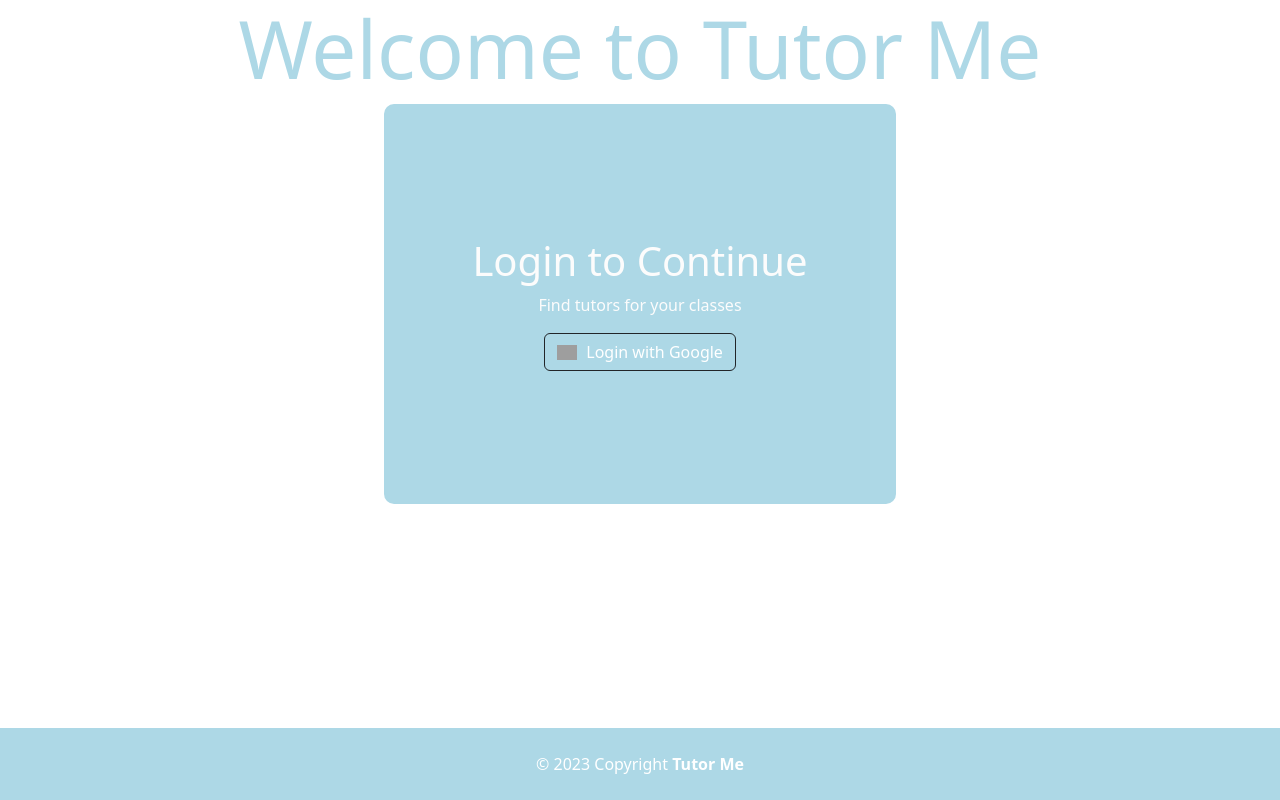
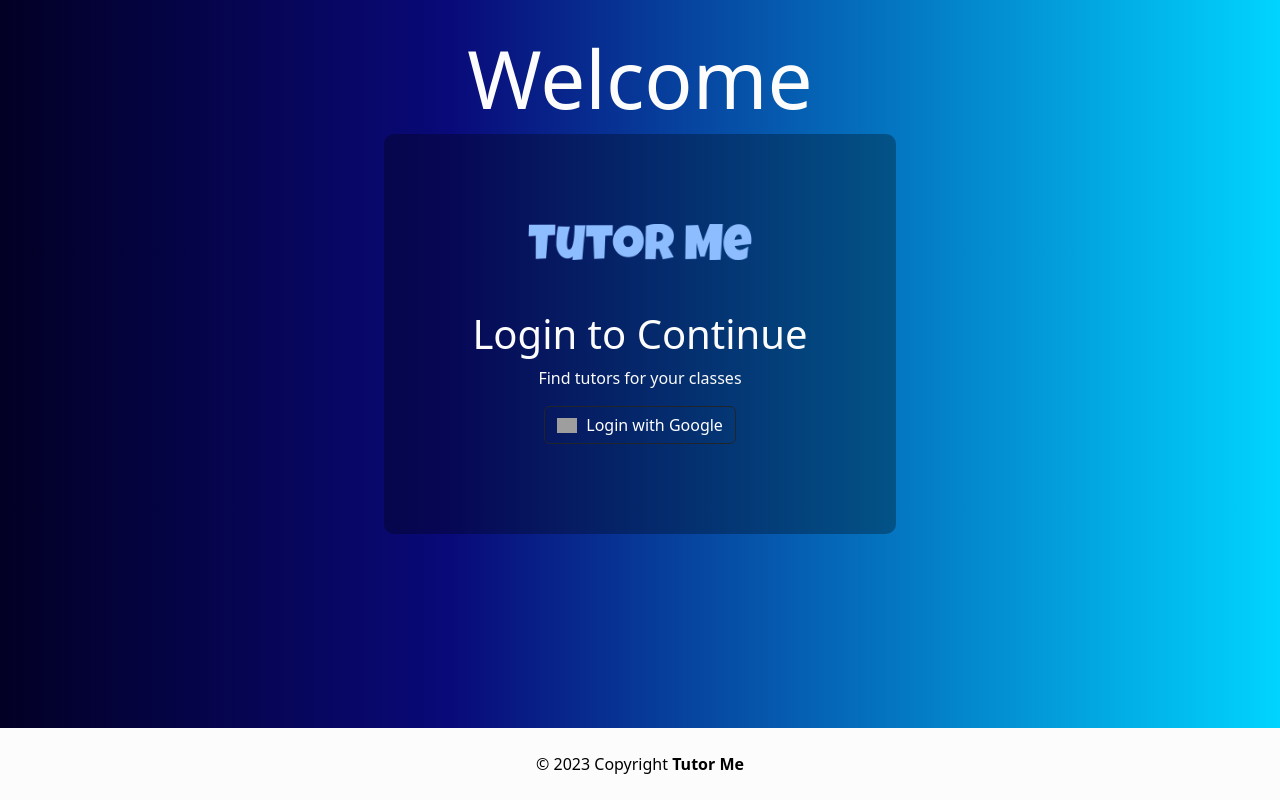
Before and after one commit to saarthak2002/TutorMe, a Django app: page /tutorme/ in a window 1280 px wide. Run offline with Django 4.2, Linux system fonts and the light colour scheme; some libraries are stand-ins or nearby versions; grey boxes are pictures that could not be loaded.

Commit message:
improved landing page design

```diff
--- a/tutorme/static/tutorme/index.css
+++ b/tutorme/static/tutorme/index.css
@@ -1,5 +1,5 @@
 .heading {
-    color: lightblue;
+    color: #fcfcfc;
     text-align: center;
 }
 
@@ -8,7 +8,7 @@
     flex-direction: column;
     align-items: center;
     justify-content: center;
-    background-color: lightblue;
+    background-color: rgba(0,0,0,0.3);
     color: #fcfcfc;
     padding: 20px;
     border-radius: 10px;
--- /dev/null
+++ b/tutorme/static/tutorme/landing_page.css
@@ -0,0 +1,11 @@
+html, body {
+    margin: 0;
+    height: 100%;
+}
+
+.landing {
+    background: rgb(2,0,36);
+    background: linear-gradient(90deg, rgba(2,0,36,1) 0%, rgba(9,9,121,1) 35%, rgba(0,212,255,1) 100%);
+    margin: 0;
+    height: 100%;
+}
--- a/tutorme/templates/tutorme/index.html
+++ b/tutorme/templates/tutorme/index.html
@@ -12,6 +12,8 @@
 
     {% load static %}
     <link rel="stylesheet" href="{% static 'tutorme/index.css' %}" />
+    {% load static %}
+    <link rel="stylesheet" href="{% static 'tutorme/landing_page.css' %}" />
 
     <link rel="stylesheet" href="https://cdnjs.cloudflare.com/ajax/libs/twitter-bootstrap/5.2.0/css/bootstrap.min.css" />
     <link rel="stylesheet" href="https://cdn.datatables.net/1.13.3/css/dataTables.bootstrap5.min.css" />
@@ -32,6 +34,7 @@
   </head>
 
   <body>
+    <div class="landing">
     {% if user.is_authenticated %}
 
       {% if user.appuser.user_type == 1 %}
@@ -44,10 +47,12 @@
       {% endif %}
 
     {% else %}
-      <h1 class="display-1 heading">Welcome to Tutor Me</h1>
+      <h1 class="display-1 heading" style="padding-top: 30px;">Welcome</h1>
       <div class="d-flex justify-content-center">
 
         <div class="container login-container" style="width: 40%; height: 400px;">
+          {% load static %}
+          <img src="{% static 'tutorme/logo-no-background.png' %}" alt="My image" height="10%" style="margin-bottom: 50px;">
           <h1>Login to Continue</h1>
           <p>Find tutors for your classes</p>
           <a class="btn btn-outline-dark" href="{% provider_login_url 'google' %}" role="button" style="text-transform:none">
@@ -58,12 +63,12 @@
 
       </div>
       <footer class="fixed-bottom">
-        <div class="text-center p-4" style="background-color: lightblue;">
-          <span style="color: white">© 2023 Copyright</span>
-          <a class="fw-bold" href="#" style="color: white; text-decoration: none;">Tutor Me</a>
+        <div class="text-center p-4" style="background-color: #fcfcfc;">
+          <span style="color: black">© 2023 Copyright</span>
+          <a class="fw-bold" href="#" style="color: black; text-decoration: none;">Tutor Me</a>
         </div>
       </footer>
     {% endif %}
-
+  </div>
   </body>
 </html>
```
Also changed, not shown: tutorme/static/tutorme/logo-no-background.png (added).
